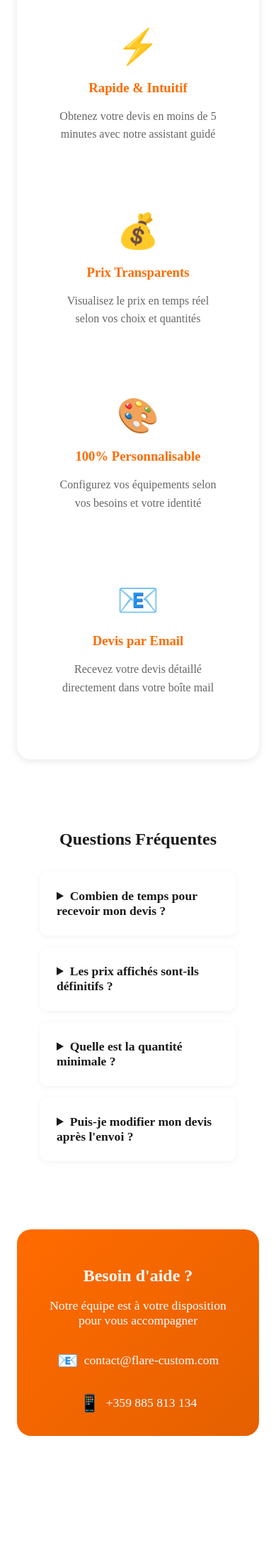
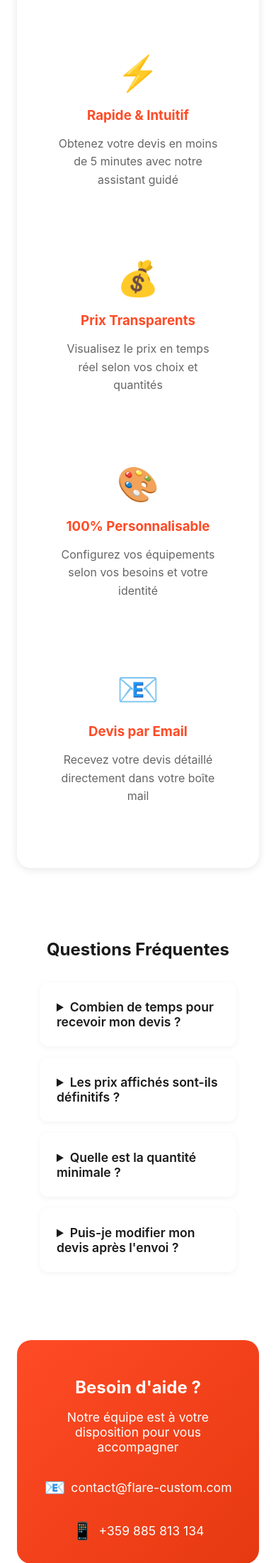
Before and after one commit to olbsports/flare, a PHP site: template pages/info/configurateur-devis.html in a window 390 px wide. Shown: the part 2477-4679 px from the top of the page at 71% size. Before the commit the page ends 4500 px from the top, so only its background shows below. Run offline with PHP 8.4, Linux system fonts and the light colour scheme; the template is opened without the code that fills it, so the values that code supplies are empty.

Commit message:
Refonte: Configurateur devis avec design system FLARE CUSTOM
- Mise à jour des couleurs vers design FLARE (#FF4B26 et #E63910)
- Ajout polices Bebas Neue (titres) et Inter (contenu)
- Amélioration robustesse JS avec vérifications cas edge
- Mise à jour emails PHP avec nouvelles couleurs
- Gestion erreurs: sports/familles/genres/produits vides
- CSS responsive et transitions 0.3s ease

```diff
--- a/assets/css/configurateur-chat.css
+++ b/assets/css/configurateur-chat.css
@@ -3,10 +3,10 @@
  * FLARE CUSTOM - 2025
  */
 
-/* Variables CSS */
+/* Variables CSS - FLARE CUSTOM Design System */
 :root {
-    --chat-primary: #FF6B00;
-    --chat-primary-dark: #E56000;
+    --chat-primary: #FF4B26;
+    --chat-primary-dark: #E63910;
     --chat-secondary: #1a1a1a;
     --chat-bg: #f8f9fa;
     --chat-white: #ffffff;
@@ -15,7 +15,7 @@
     --chat-text-light: #666666;
     --chat-shadow: 0 2px 12px rgba(0, 0, 0, 0.1);
     --chat-shadow-lg: 0 4px 20px rgba(0, 0, 0, 0.15);
-    --chat-transition: all 0.3s cubic-bezier(0.4, 0, 0.2, 1);
+    --chat-transition: all 0.3s ease;
 }
 
 /* Container principal */
@@ -24,6 +24,7 @@
     margin: 0 auto;
     padding: 2rem 1rem;
     min-height: calc(100vh - 200px);
+    font-family: 'Inter', sans-serif;
 }
 
 /* En-tête du configurateur */
@@ -38,9 +39,11 @@
 }
 
 .configurateur-header h1 {
+    font-family: 'Bebas Neue', sans-serif;
     font-size: 2.5rem;
     margin-bottom: 0.5rem;
     font-weight: 700;
+    letter-spacing: 2px;
 }
 
 .configurateur-header p {
--- a/assets/js/configurateur-chat.js
+++ b/assets/js/configurateur-chat.js
@@ -95,6 +95,12 @@ class ConfigurateurChat {
         this.currentStep = 'sport';
         this.updateStepsIndicator();
 
+        // Vérifier qu'il y a des sports disponibles
+        if (!this.data.sports || this.data.sports.length === 0) {
+            this.addBotMessage('Désolé, aucun sport n\'est disponible pour le moment. Veuillez nous contacter directement au +359885813134.');
+            return;
+        }
+
         const question = 'Parfait ! Pour quel sport souhaitez-vous des équipements ?';
 
         const options = this.data.sports.map(sport => ({
@@ -119,6 +125,13 @@ class ConfigurateurChat {
         this.updateStepsIndicator();
 
         const families = this.csvParser.getFamiliesBySport(this.configuration.sport);
+
+        // Vérifier qu'il y a des familles disponibles
+        if (!families || families.length === 0) {
+            this.addBotMessage(`Désolé, aucun produit n'est disponible pour le ${this.formatSportName(this.configuration.sport)} pour le moment. Veuillez nous contacter directement au +359885813134.`);
+            return;
+        }
+
         const question = `Excellent choix ! Quel type de produit recherchez-vous en ${this.formatSportName(this.configuration.sport)} ?`;
 
         const options = families.map(famille => ({
@@ -146,6 +159,12 @@ class ConfigurateurChat {
             this.configuration.sport,
             this.configuration.famille
         );
+
+        // Vérifier qu'il y a des genres disponibles
+        if (!genres || genres.length === 0) {
+            this.addBotMessage(`Désolé, aucun modèle n'est disponible pour cette famille de produits. Veuillez nous contacter directement au +359885813134.`);
+            return;
+        }
 
         const question = `Super ! Souhaitez-vous un modèle Homme ou Femme ?`;
 
@@ -175,6 +194,12 @@ class ConfigurateurChat {
             this.configuration.famille,
             this.configuration.genre
         );
+
+        // Vérifier qu'il y a des produits disponibles
+        if (!products || products.length === 0) {
+            this.addBotMessage(`Désolé, aucun produit ne correspond à votre sélection pour le moment. Veuillez nous contacter directement au +359885813134 pour une offre personnalisée.`);
+            return;
+        }
 
         const question = `Voici nos modèles de ${this.configuration.famille} ${this.configuration.genre} disponibles :`;
 
--- a/pages/info/configurateur-devis.html
+++ b/pages/info/configurateur-devis.html
@@ -1125,25 +1125,25 @@
             <div style="display: grid; grid-template-columns: repeat(auto-fit, minmax(250px, 1fr)); gap: 2rem;">
                 <div style="text-align: center; padding: 1.5rem;">
                     <div style="font-size: 3rem; margin-bottom: 1rem;">⚡</div>
-                    <h3 style="color: #FF6B00; margin-bottom: 0.5rem;">Rapide & Intuitif</h3>
+                    <h3 style="color: #FF4B26; margin-bottom: 0.5rem;">Rapide & Intuitif</h3>
                     <p style="color: #666; line-height: 1.6;">Obtenez votre devis en moins de 5 minutes avec notre assistant guidé</p>
                 </div>
 
                 <div style="text-align: center; padding: 1.5rem;">
                     <div style="font-size: 3rem; margin-bottom: 1rem;">💰</div>
-                    <h3 style="color: #FF6B00; margin-bottom: 0.5rem;">Prix Transparents</h3>
+                    <h3 style="color: #FF4B26; margin-bottom: 0.5rem;">Prix Transparents</h3>
                     <p style="color: #666; line-height: 1.6;">Visualisez le prix en temps réel selon vos choix et quantités</p>
                 </div>
 
                 <div style="text-align: center; padding: 1.5rem;">
                     <div style="font-size: 3rem; margin-bottom: 1rem;">🎨</div>
-                    <h3 style="color: #FF6B00; margin-bottom: 0.5rem;">100% Personnalisable</h3>
+                    <h3 style="color: #FF4B26; margin-bottom: 0.5rem;">100% Personnalisable</h3>
                     <p style="color: #666; line-height: 1.6;">Configurez vos équipements selon vos besoins et votre identité</p>
                 </div>
 
                 <div style="text-align: center; padding: 1.5rem;">
                     <div style="font-size: 3rem; margin-bottom: 1rem;">📧</div>
-                    <h3 style="color: #FF6B00; margin-bottom: 0.5rem;">Devis par Email</h3>
+                    <h3 style="color: #FF4B26; margin-bottom: 0.5rem;">Devis par Email</h3>
                     <p style="color: #666; line-height: 1.6;">Recevez votre devis détaillé directement dans votre boîte mail</p>
                 </div>
             </div>
@@ -1177,7 +1177,7 @@
         </section>
 
         <!-- Contact alternatif -->
-        <section style="margin-top: 3rem; padding: 2rem; background: linear-gradient(135deg, #FF6B00 0%, #E56000 100%); border-radius: 20px; text-align: center; color: white;">
+        <section style="margin-top: 3rem; padding: 2rem; background: linear-gradient(135deg, #FF4B26 0%, #E63910 100%); border-radius: 20px; text-align: center; color: white;">
             <h2 style="margin-bottom: 1rem;">Besoin d'aide ?</h2>
             <p style="margin-bottom: 2rem; font-size: 1.1rem;">Notre équipe est à votre disposition pour vous accompagner</p>
 
```
Also changed, not shown: api/send-quote.php (+14 -14 lines).
